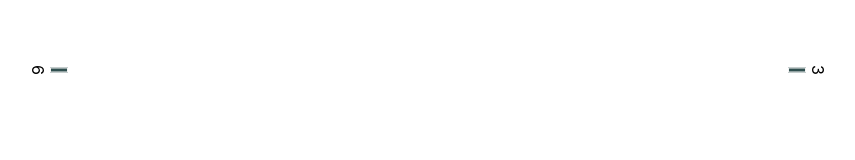
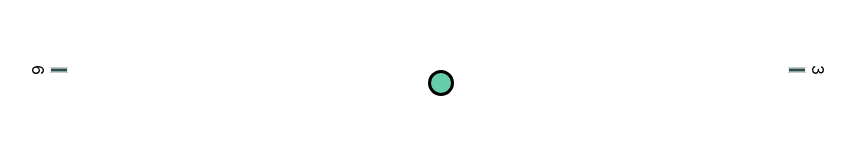
Before and after one commit to ann-kilzer/wadokei, a React (Create React App) app: page / in a window 1280 px wide. Shown: the part 330-490 px from the top of the page, without its empty margins (212-1067 px from the left). Built offline with nearby package versions, Linux system fonts and the light colour scheme.

Commit message:
middle dot

```diff
--- a/src/App.css
+++ b/src/App.css
@@ -23,3 +23,16 @@
   width: 80px;
   text-align: center;
 }
+
+.middle {
+  position: absolute;
+  top: 50%;
+  bottom: 50%;
+  left: 50%;
+  right: 50%;
+  width: 20px;
+  height: 20px;
+  border-radius: 20px;
+  border: 3px solid black;
+  background-color: mediumaquamarine;
+}
--- a/src/Tokei.jsx
+++ b/src/Tokei.jsx
@@ -24,6 +24,7 @@ export default class Tokei extends React.Component {
       <>
       <h1>時計</h1>
         <h1>{this.props.hour}:{minute}:{second}</h1>
+        <div className="middle"/>
         {this.renderHourTicksFn()}
       </>
     );
```
